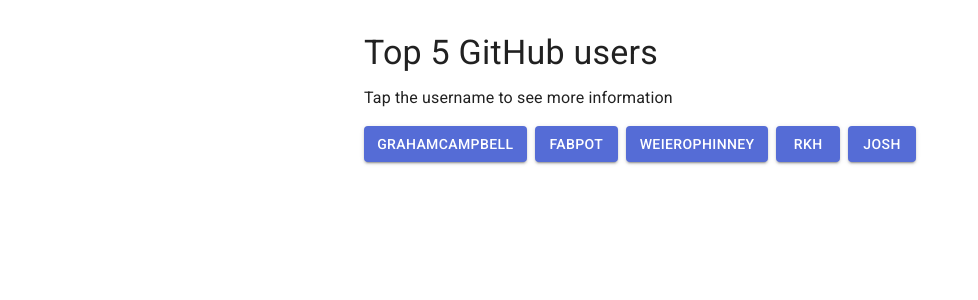
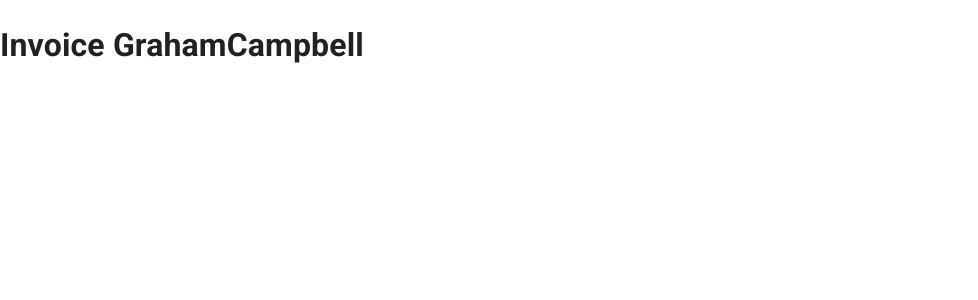
Before and after one commit to itsmetambui/inspectorio-test, a React (Create React App) app: page /user/GrahamCampbell in a window 1280 px wide. Shown: the top 300 px of the page, without its empty margins (0-978 px from the left). Built offline with nearby package versions, Linux system fonts and the light colour scheme.

Commit message:
feat: add react-router and setup routes

```diff
--- a/package.json
+++ b/package.json
@@ -10,6 +10,7 @@
     "@types/react-dom": "latest",
     "react": "latest",
     "react-dom": "latest",
+    "react-router-dom": "6",
     "react-scripts": "latest",
     "typescript": "latest"
   },
--- a/src/App.tsx
+++ b/src/App.tsx
@@ -1,28 +1,13 @@
 import * as React from 'react';
-import Container from '@mui/material/Container';
-import Typography from '@mui/material/Typography';
-import Box from '@mui/material/Box';
-import Button from '@mui/material/Button';
+import { Routes, Route, Link } from "react-router-dom";
+import Home from './routes/Home';
+import User from './routes/User';
 
 export default function App() {
-  const topFive = ["GrahamCampbell","fabpot","weierophinney","rkh","josh"]
-
   return (
-    <Container maxWidth="sm">
-      <Box sx={{ my: 4 }}>
-        <Typography variant="h4" component="h1" gutterBottom>
-          Top 5 GitHub users
-        </Typography>
-        <Typography variant="body1" component="p" gutterBottom>
-          Tap the username to see more information
-        </Typography>
-
-        <Box display="flex" gap={1} mt={2}>
-        {topFive.map(user => (
-          <Button variant="contained">{user}</Button>
-        ))}
-        </Box>
-      </Box>
-    </Container>
+      <Routes>
+        <Route path="/" element={<Home />} />
+        <Route path="/user/:username" element={<User />} />
+      </Routes>
   );
 }
--- a/src/index.tsx
+++ b/src/index.tsx
@@ -2,6 +2,8 @@
 import { createRoot } from 'react-dom/client';
 import CssBaseline from '@mui/material/CssBaseline';
 import { ThemeProvider } from '@mui/material/styles';
+import { BrowserRouter } from "react-router-dom";
+
 import App from './App';
 import theme from './theme';
 
@@ -12,6 +14,8 @@
   <ThemeProvider theme={theme}>
     {/* CssBaseline kickstart an elegant, consistent, and simple baseline to build upon. */}
     <CssBaseline />
-    <App />
+    <BrowserRouter>
+      <App />
+    </BrowserRouter>
   </ThemeProvider>,
 );
--- /dev/null
+++ b/src/routes/Home.tsx
@@ -0,0 +1,29 @@
+import * as React from 'react';
+import Container from '@mui/material/Container';
+import Typography from '@mui/material/Typography';
+import Box from '@mui/material/Box';
+import Button from '@mui/material/Button';
+import { Link } from "react-router-dom";
+
+export default function Home() {
+  const topFive = ["GrahamCampbell","fabpot","weierophinney","rkh","josh"]
+
+  return (
+    <Container maxWidth="sm">
+      <Box sx={{ my: 4 }}>
+        <Typography variant="h4" component="h1" gutterBottom>
+          Top 5 GitHub users
+        </Typography>
+        <Typography variant="body1" component="p" gutterBottom>
+          Tap the username to see more information
+        </Typography>
+
+        <Box display="flex" gap={1} mt={2}>
+        {topFive.map(user => (
+          <Button component={Link} to={`/user/${user}`} variant="contained">{user}</Button>
+        ))}
+        </Box>
+      </Box>
+    </Container>
+  );
+}
--- /dev/null
+++ b/src/routes/User.tsx
@@ -0,0 +1,9 @@
+import * as React from 'react';
+import { useParams } from "react-router-dom";
+
+export default function User() {
+  const params = useParams();
+  return <h1>Invoice {params.username}</h1>;
+
+
+}
```
Also changed, not shown: 1 other file (tests, documents, lock files or other folders).
